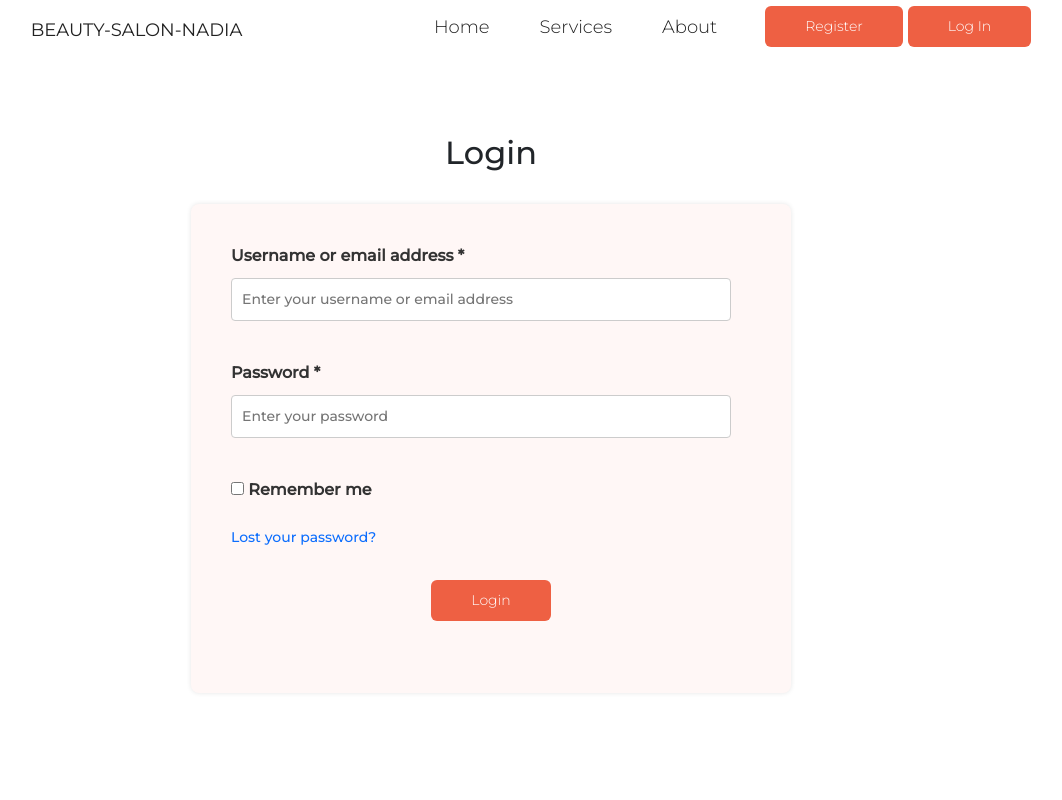
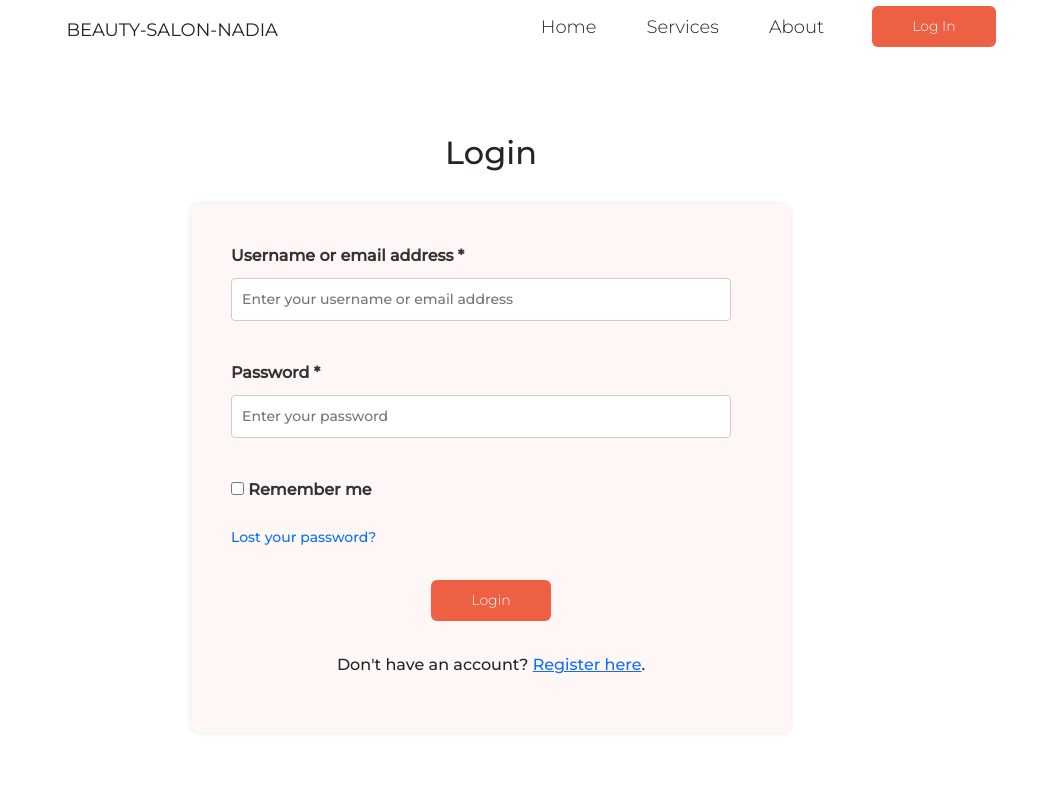
Before and after one commit to nadiahosisy/Beauty-Salon, a React (Vite) app: page /LogIn in a window 1280 px wide. Shown: the top 800 px of the page, without its empty margins (149-1211 px from the left). Built offline with nearby package versions, Linux system fonts and the light colour scheme; no server answers.

Commit message:
fix signIn page

```diff
--- a/src/components/Navbar.jsx
+++ b/src/components/Navbar.jsx
@@ -68,9 +68,6 @@ const Navbar = () => {
                 </button>
               ) : (
                 <>
-                  <button onClick={goToSignUp} className="btn-login mr">
-                    Register
-                  </button>
                   <button onClick={goToLogIn} className="btn-login">
                     Log In
                   </button>
--- a/src/components/Scheduler.jsx
+++ b/src/components/Scheduler.jsx
@@ -31,7 +31,7 @@ const UserPage = () => {
       alert("Please select a service and date before submitting.");
     }
   };
-  const handleDelete = () => {
+  const handleClear = () => {
     setEvents([]);
     setSelectedService("");
     setSelectedDate("");
@@ -117,8 +117,8 @@ const UserPage = () => {
           <button className="cancel-btn" onClick={handleCancel}>
             Cancel
           </button>
-          <button className="delete-btn" onClick={handleDelete}>
-            Delete
+          <button className="delete-btn" onClick={handleClear}>
+            Clear
           </button>
         </div>
       </div>
--- a/src/pages/LogIn.jsx
+++ b/src/pages/LogIn.jsx
@@ -4,8 +4,7 @@ import { useNavigate } from "react-router-dom";
 import { useAuth } from "../context/AuthProvider";
 
 const Login = () => {
-  const { currentUser } = useAuth();
-  const { setCurrentUser } = useAuth();
+  const { currentUser, setCurrentUser } = useAuth();
   const [username, setUsername] = useState("");
   const [password, setPassword] = useState("");
   const navigate = useNavigate();
@@ -19,7 +18,6 @@ const Login = () => {
   };
 
   const logIn = async () => {
-    console.log(currentUser);
     if (username === "1@gmail.com" && password === "1111") {
       try {
         setCurrentUser(username);
@@ -68,6 +66,11 @@ const Login = () => {
               Login
             </button>
           </div>
+          {!currentUser && (
+            <p className="register-link">
+              Don't have an account? <a href="/signUp">Register here</a>.
+            </p>
+          )}
         </div>
       </div>
     </div>
```
